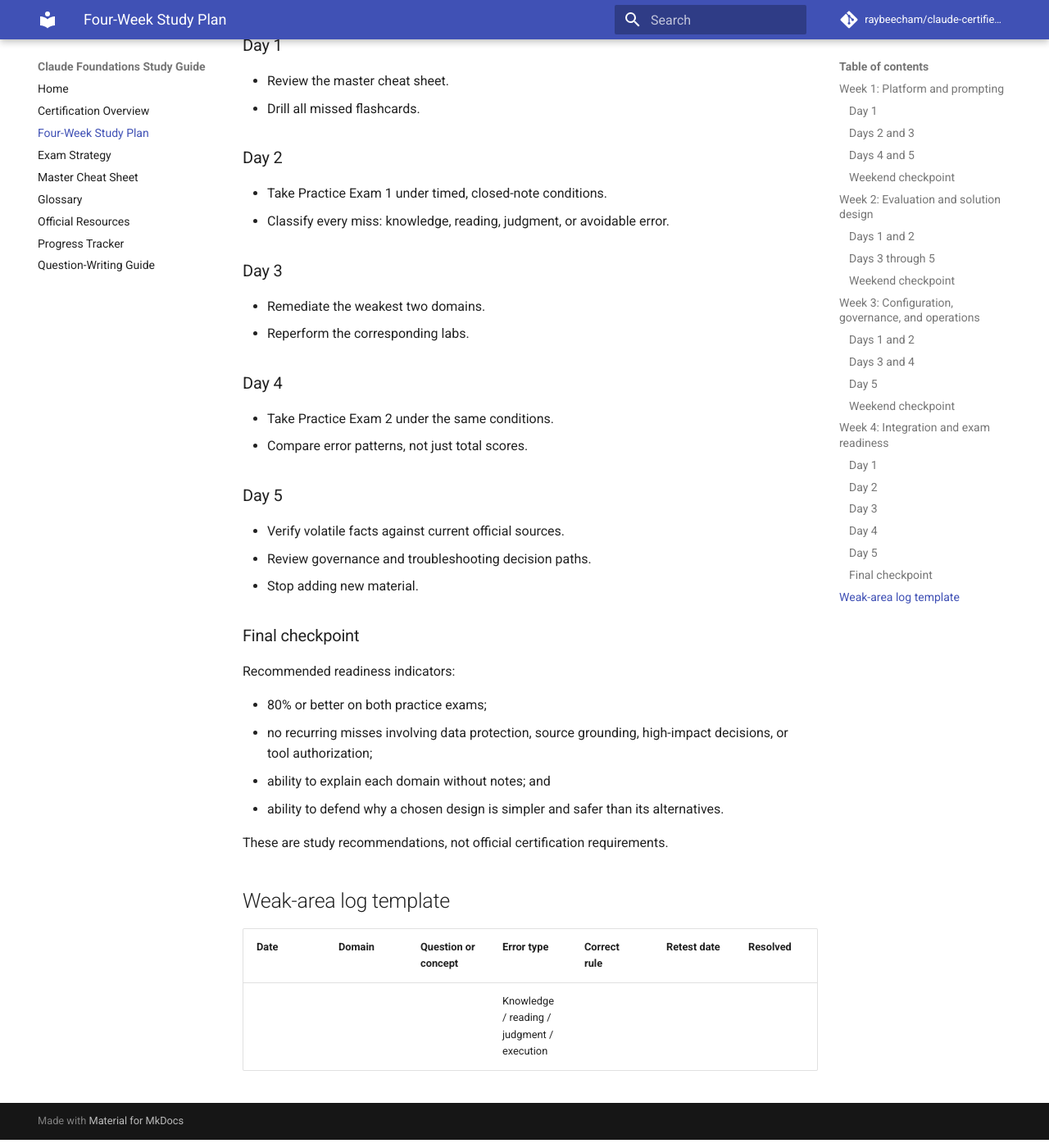
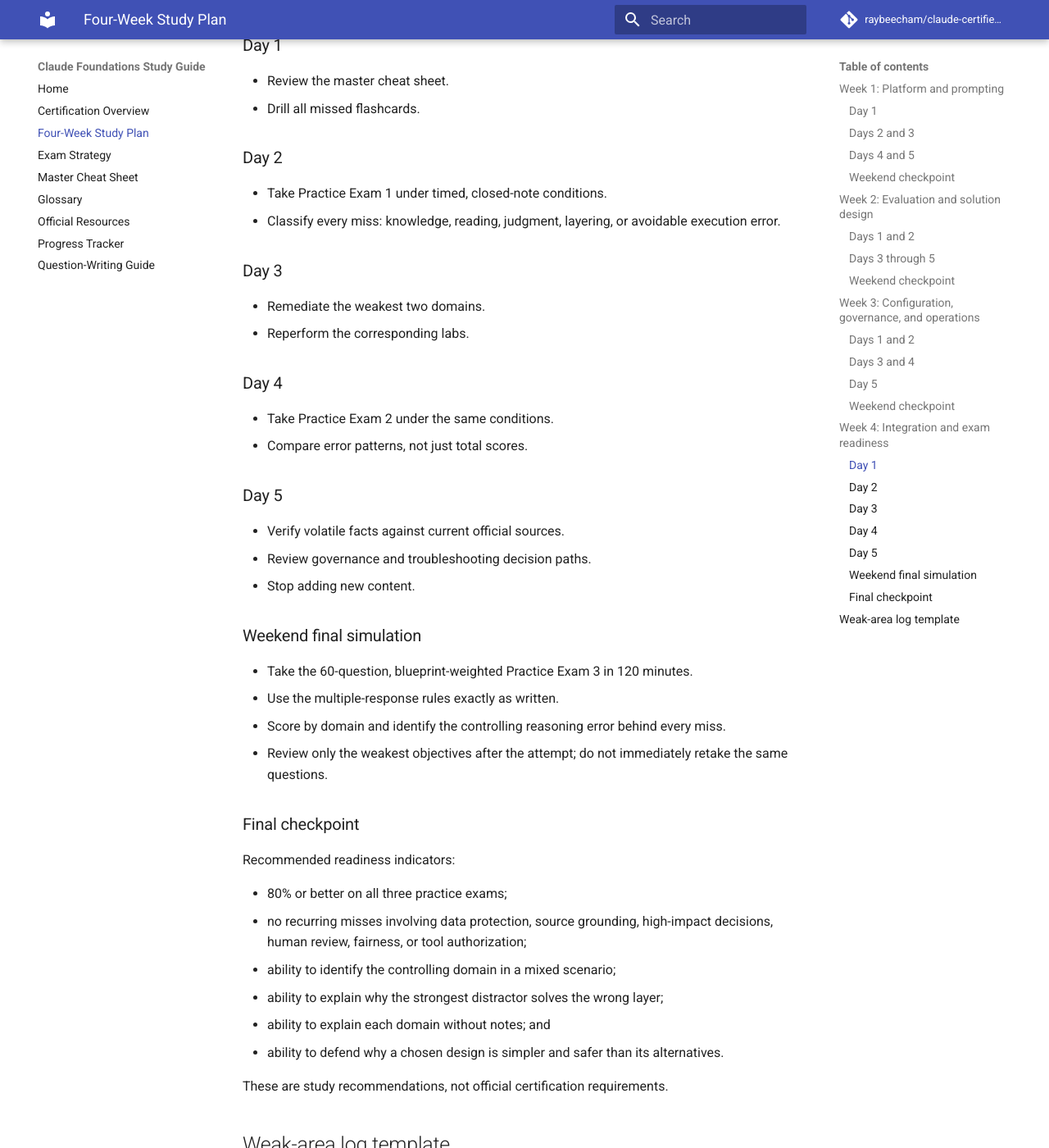
Before and after one commit to raybeecham/claude-certified-associate-foundations, an MkDocs documentation site: the page built from docs/study-plan.md, in a window 1280 px wide and 1400 px high, scrolled down 2422 px. Shown: the whole window at 82% size. Built offline with MkDocs 1.6.1 and Material for MkDocs 9.7.7, drawn with Linux system fonts in a browser that asks for light colours; comment, search, counter and statistics services are not loaded; some of the changed text lies outside the part shown.

Commit message:
Add full blueprint-weighted simulation to study plan

```diff
--- a/docs/study-plan.md
+++ b/docs/study-plan.md
@@ -85,7 +85,7 @@ This plan assumes roughly **45 to 75 minutes on weekdays** and **two to three ho
 ### Day 2
 
 - Take Practice Exam 1 under timed, closed-note conditions.
-- Classify every miss: knowledge, reading, judgment, or avoidable error.
+- Classify every miss: knowledge, reading, judgment, layering, or avoidable execution error.
 
 ### Day 3
 
@@ -101,14 +101,23 @@ This plan assumes roughly **45 to 75 minutes on weekdays** and **two to three ho
 
 - Verify volatile facts against current official sources.
 - Review governance and troubleshooting decision paths.
-- Stop adding new material.
+- Stop adding new content.
+
+### Weekend final simulation
+
+- Take the 60-question, blueprint-weighted Practice Exam 3 in 120 minutes.
+- Use the multiple-response rules exactly as written.
+- Score by domain and identify the controlling reasoning error behind every miss.
+- Review only the weakest objectives after the attempt; do not immediately retake the same questions.
 
 ### Final checkpoint
 
 Recommended readiness indicators:
 
-- 80% or better on both practice exams;
-- no recurring misses involving data protection, source grounding, high-impact decisions, or tool authorization;
+- 80% or better on all three practice exams;
+- no recurring misses involving data protection, source grounding, high-impact decisions, human review, fairness, or tool authorization;
+- ability to identify the controlling domain in a mixed scenario;
+- ability to explain why the strongest distractor solves the wrong layer;
 - ability to explain each domain without notes; and
 - ability to defend why a chosen design is simpler and safer than its alternatives.
 
@@ -118,4 +127,4 @@ These are study recommendations, not official certification requirements.
 
 | Date | Domain | Question or concept | Error type | Correct rule | Retest date | Resolved |
 |---|---|---|---|---|---|---|
-| | | | Knowledge / reading / judgment / execution | | | |
+| | | | Knowledge / reading / judgment / layering / execution | | | |
```
